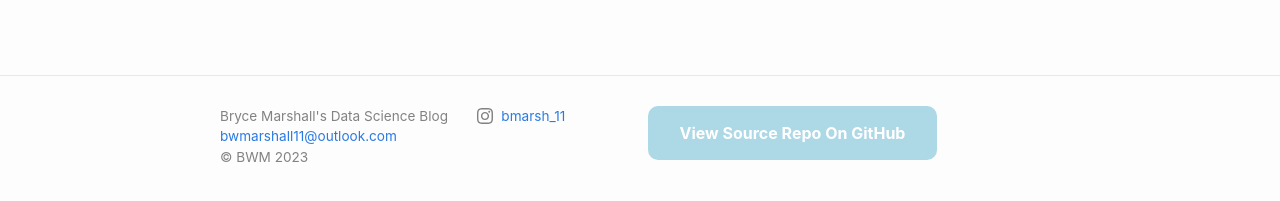
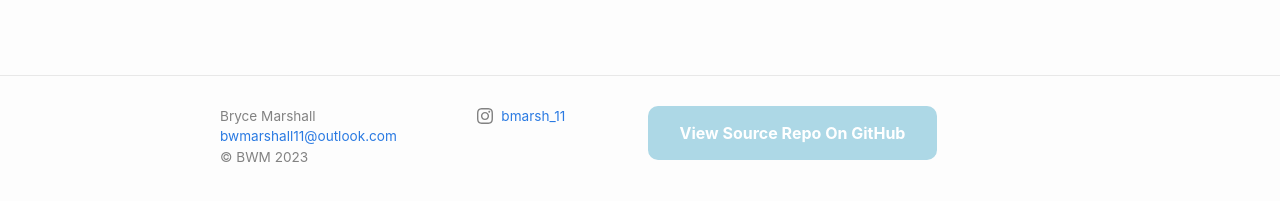
Before and after one commit to bryce11m/my-blog, a Jekyll site: the page built from about.markdown, in a window 1280 px wide. Shown: the part 673-874 px from the top of the page. Built offline with Jekyll 4.4.1, drawn with Linux system fonts in a browser that asks for light colours; part of the change alters nothing that is shown.

```diff
--- a/_config.yml
+++ b/_config.yml
@@ -24,7 +24,7 @@ description:
 baseurl: "/my-blog" # the name of the repository
 url: "https://bryce11m.github.io" #  change this to "https://<your-github-username>.github.io"
 image: "images/beachsunset.jpg"
-author:
+author: Bryce Marshall
 copyright: BWM # Your initials or what you want the copyright to be.  Leave empty for no copyright
 footer_description:
 
```
